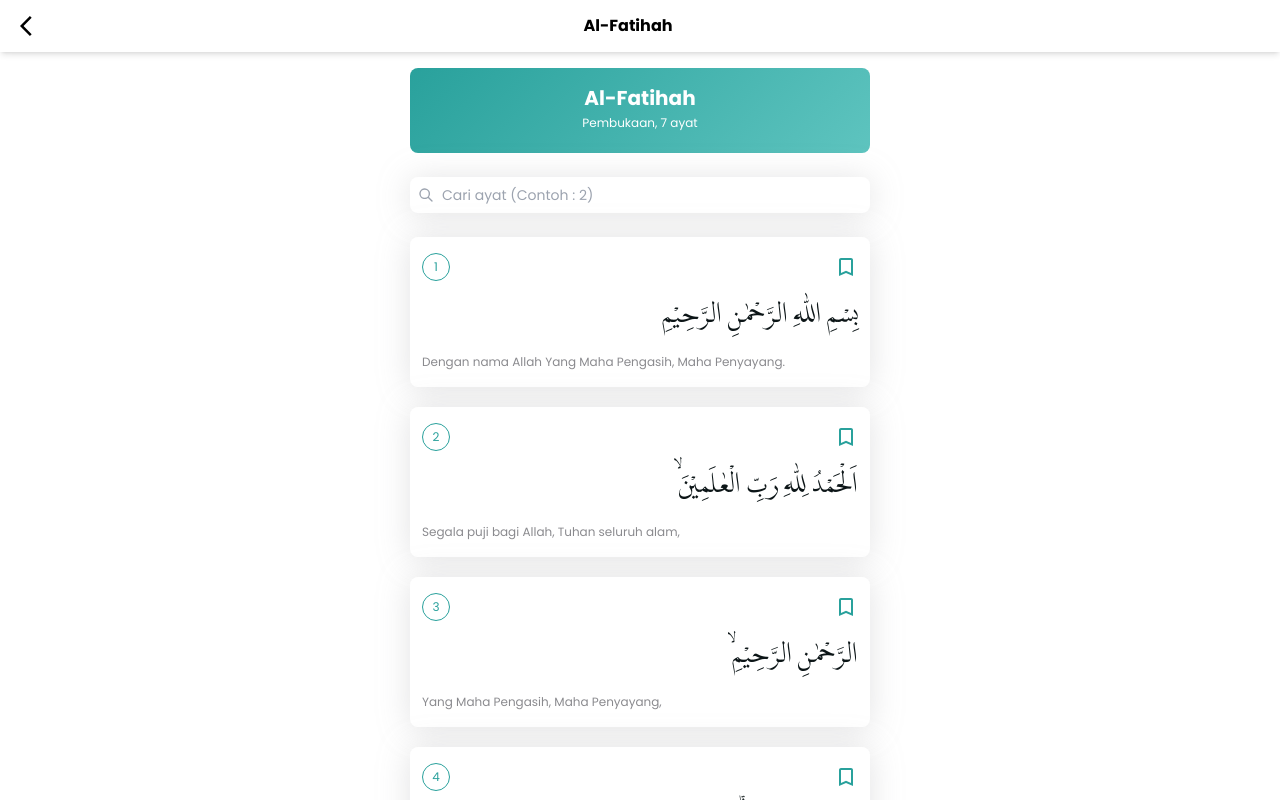
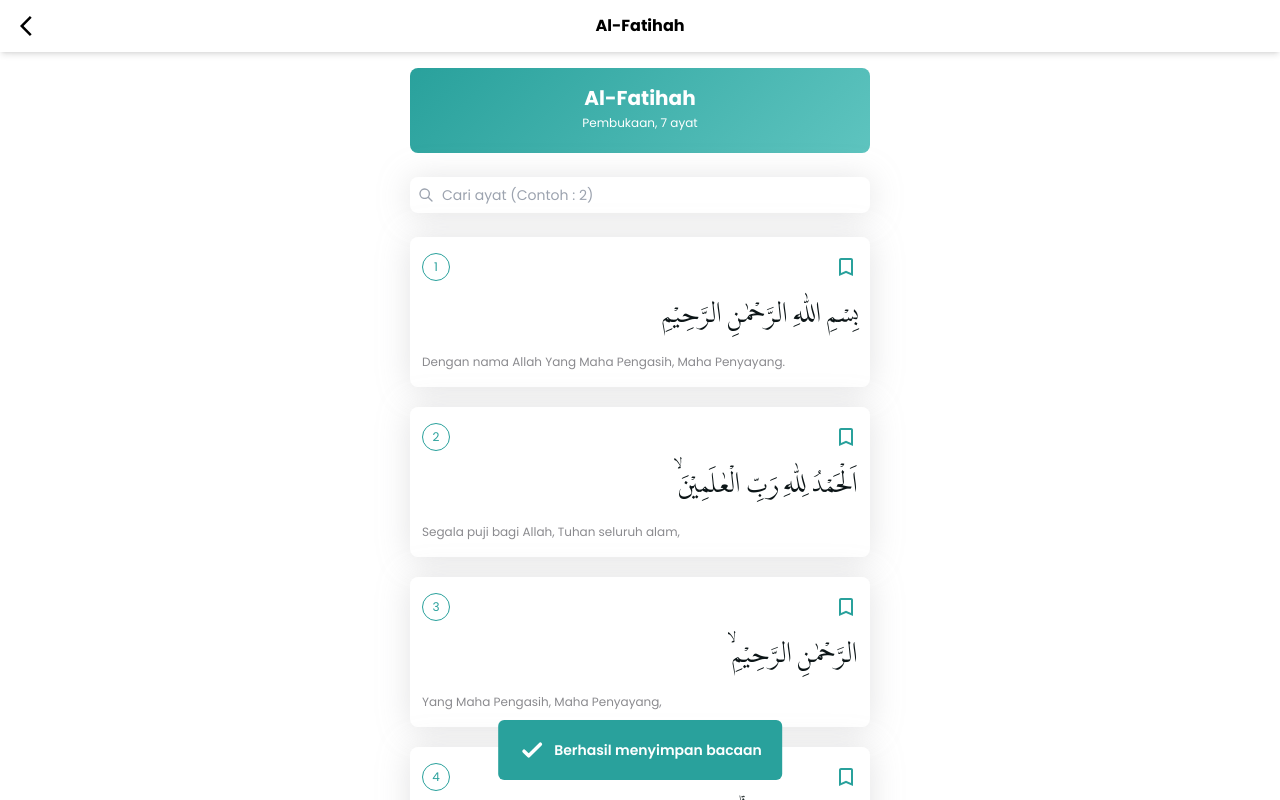
Before and after one commit to alvinindra/quranku, a Next.js app: page /surah/1 in a window 1280 px wide. Both pictures are taken after a click on the button 846 px from the left and 267 px from the top of the page. Shown: the top 800 px of the page. Built offline with nearby package versions, Linux system fonts and the light colour scheme.

Commit message:
style: fix toast and icon styling header

```diff
--- a/components/Verse.tsx
+++ b/components/Verse.tsx
@@ -5,97 +5,135 @@ import type { Surah } from '@/types/Surah'
 import { useCallback, useEffect, useState } from 'react'
 
 type verseProps = {
-  numberSurah: string,
-  surah: Surah,
-  verse: string,
+  numberSurah: string
+  surah: Surah
+  verse: string
   translations: {
     id: {
-      name: string,
+      name: string
       text: any
     }
   }
 }
 
-export default function Verse({numberSurah, surah, verse, translations}: verseProps) {
-  const [query, setQuery] = useState("")
+export default function Verse({
+  numberSurah,
+  surah,
+  verse,
+  translations,
+}: verseProps) {
+  const [query, setQuery] = useState('')
   const [isOpen, setIsOpen] = useState(false)
-  const setLastReadVerse = (numberSurah: string, surah: Surah, verse: string) => {
+  const setLastReadVerse = (
+    numberSurah: string,
+    surah: Surah,
+    verse: string
+  ) => {
     const data: any = { numberSurah, surah, verse }
     setItem(storageKey.LAST_READ, data, storageKey.VERSION)
-    if (isOpen) { return setIsOpen(true) }
+    if (isOpen) {
+      return setIsOpen(true)
+    }
     setIsOpen(true)
   }
 
-  const isOpenFunction = useCallback(() => {
+  useEffect(() => {
     if (isOpen) {
-      setTimeout(
-        () => setIsOpen(false),
-        2000
-      )
+      setTimeout(() => setIsOpen(false), 3000)
     }
   }, [isOpen])
 
-  useEffect(() => {
-    isOpenFunction()
-  }, [isOpenFunction])
-
-  return <>
+  return (
+    <>
       <div className="relative flex mb-6 drop-shadow-custom dark:drop-shadow-dark">
-      <svg className="flex absolute left-2 top-1/2 -translate-y-1/2 w-4 h-4 text-gray-400" fill="currentColor" xmlns="http://www.w3.org/2000/svg"
-          viewBox="0 0 24 24">
-          <path
-              d="M16.32 14.9l5.39 5.4a1 1 0 0 1-1.42 1.4l-5.38-5.38a8 8 0 1 1 1.41-1.41zM10 16a6 6 0 1 0 0-12 6 6 0 0 0 0 12z">
-          </path>
+        <svg
+          className="flex absolute left-2 top-1/2 -translate-y-1/2 w-4 h-4 text-gray-400"
+          fill="currentColor"
+          xmlns="http://www.w3.org/2000/svg"
+          viewBox="0 0 24 24"
+        >
+          <path d="M16.32 14.9l5.39 5.4a1 1 0 0 1-1.42 1.4l-5.38-5.38a8 8 0 1 1 1.41-1.41zM10 16a6 6 0 1 0 0-12 6 6 0 0 0 0 12z"></path>
         </svg>
-      <input type="text"
+        <input
+          type="text"
           pattern="[0-9]*"
           onKeyPress={(e) => !/[0-9]/.test(e.key) && e.preventDefault()}
-        onChange={event => setQuery(event.target.value)}
+          onChange={(event) => setQuery(event.target.value)}
           className="text-sm text-black dark:text-white bg-white dark:bg-[#3d3d3d] rounded-lg appearance-none focus:outline-none focus:shadow-outline
-        pl-8 px-4 py-2 w-full" placeholder="Cari ayat (Contoh : 2)" />
+        pl-8 px-4 py-2 w-full"
+          placeholder="Cari ayat (Contoh : 2)"
+        />
       </div>
-    {
-      Object.keys(verse).filter((text: any) => {
+      {Object.keys(verse)
+        .filter((text: any) => {
           if (query === '') {
             return text
           } else if (text.includes(query)) {
             return text
           }
-      }).map((text: any, index: any) => (
-        <div key={index} id={index+1} className='relative flex flex-col mb-5 px-3 py-4 bg-white dark:bg-[#3D3D3D] rounded-lg drop-shadow-custom dark:drop-shadow-dark'>
-          <div className='flex mb-2'>
-            <div className='flex-shrink-0 mr-5 my-auto rounded-full w-7 h-7 text-center border border-[#29A19C]
-            text-xs text-[#29A19C] flex justify-center'>
-              <span className='my-auto'>{text}</span>
+        })
+        .map((text: any, index: any) => (
+          <div
+            key={index}
+            id={index + 1}
+            className="relative flex flex-col mb-5 px-3 py-4 bg-white dark:bg-[#3D3D3D] rounded-lg drop-shadow-custom dark:drop-shadow-dark"
+          >
+            <div className="flex mb-2">
+              <div
+                className="flex-shrink-0 mr-5 my-auto rounded-full w-7 h-7 text-center border border-[#29A19C]
+            text-xs text-[#29A19C] flex justify-center"
+              >
+                <span className="my-auto">{text}</span>
               </div>
-            <button className='ml-auto' onClick={() => setLastReadVerse(numberSurah, surah, text)}>
+              <button
+                className="ml-auto"
+                onClick={() => setLastReadVerse(numberSurah, surah, text)}
+              >
                 <Image
-                src='/images/icon/bookmark.svg'
+                  src="/images/icon/bookmark.svg"
                   width={24}
                   height={24}
-                alt=''
+                  alt=""
                 />
               </button>
             </div>
-          <div className='my-auto'>
-            <div className='text-[#0C1517] dark:text-white text-2xl font-bold arab mb-3 leading-[52px]'>{verse[text]}</div>
-            <div className='text-[#8A8A8E] dark:text-white text-xs leading-[18px]'>{translations.id.text[text]}</div>
+            <div className="my-auto">
+              <div className="text-[#0C1517] dark:text-white text-2xl font-bold arab mb-3 leading-[52px]">
+                {verse[text]}
+              </div>
+              <div className="text-[#8A8A8E] dark:text-white text-xs leading-[18px]">
+                {translations.id.text[text]}
               </div>
             </div>
-      ))
-    }
-    {
-      isOpen && <div className='fixed w-fit left-1/2 -translate-x-1/2 translate-y-1/2
+          </div>
+        ))}
+      {isOpen && (
+        <div
+          className="fixed w-fit left-1/2 -translate-x-1/2 translate-y-1/2
       bottom-[50px] transition duration-300 text-white bg-[#29A19C]
-      rounded-md px-5 py-4 z-50'>
+      rounded-md px-5 py-4 z-50"
+        >
           <div className="flex items-center space-x-2">
-            <svg className="w-7 h-7" fill="none" stroke="currentColor" viewBox="0 0 24 24"
-                xmlns="http://www.w3.org/2000/svg">
-                <path strokeLinecap="round" strokeLinejoin="round" strokeWidth="3" d="M5 13l4 4L19 7"></path>
+            <svg
+              className="w-7 h-7"
+              fill="none"
+              stroke="currentColor"
+              viewBox="0 0 24 24"
+              xmlns="http://www.w3.org/2000/svg"
+            >
+              <path
+                strokeLinecap="round"
+                strokeLinejoin="round"
+                strokeWidth="3"
+                d="M5 13l4 4L19 7"
+              ></path>
             </svg>
-            <p className="font-semibold text-sm">Berhasil menyimpan bacaan</p>
+            <p className="font-semibold text-sm whitespace-nowrap">
+              Berhasil menyimpan bacaan
+            </p>
           </div>
         </div>
+      )}
+    </>
+  )
 }
-  </>;
-}
--- a/components/layout/Header.tsx
+++ b/components/layout/Header.tsx
@@ -25,7 +25,7 @@ export default function Header({
     `}
     >
       {isBack && (
-        <button className="absolute" onClick={handleClick}>
+        <button className="relative" onClick={handleClick}>
           <svg
             className="fill-[#0C1517] dark:fill-white"
             width="24"
```
Lines whose indentation alone changed are shown as unchanged.
